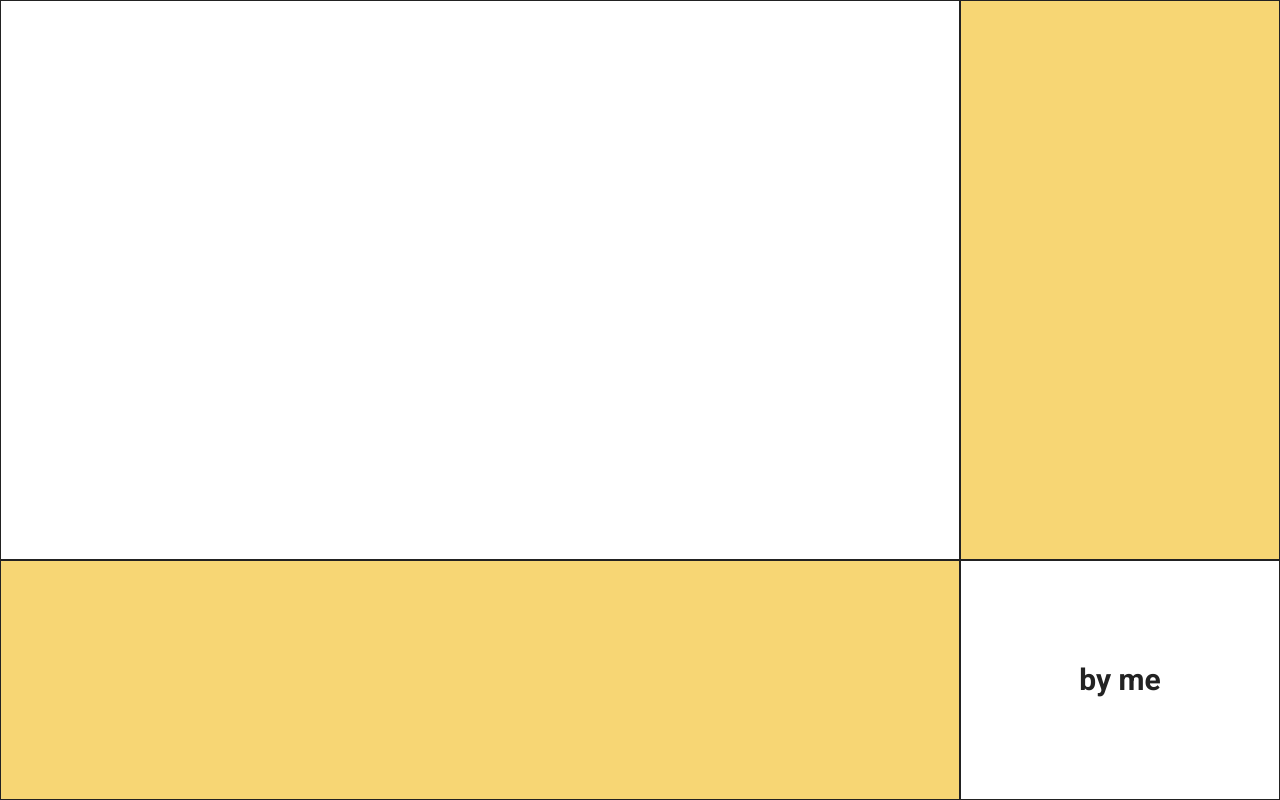
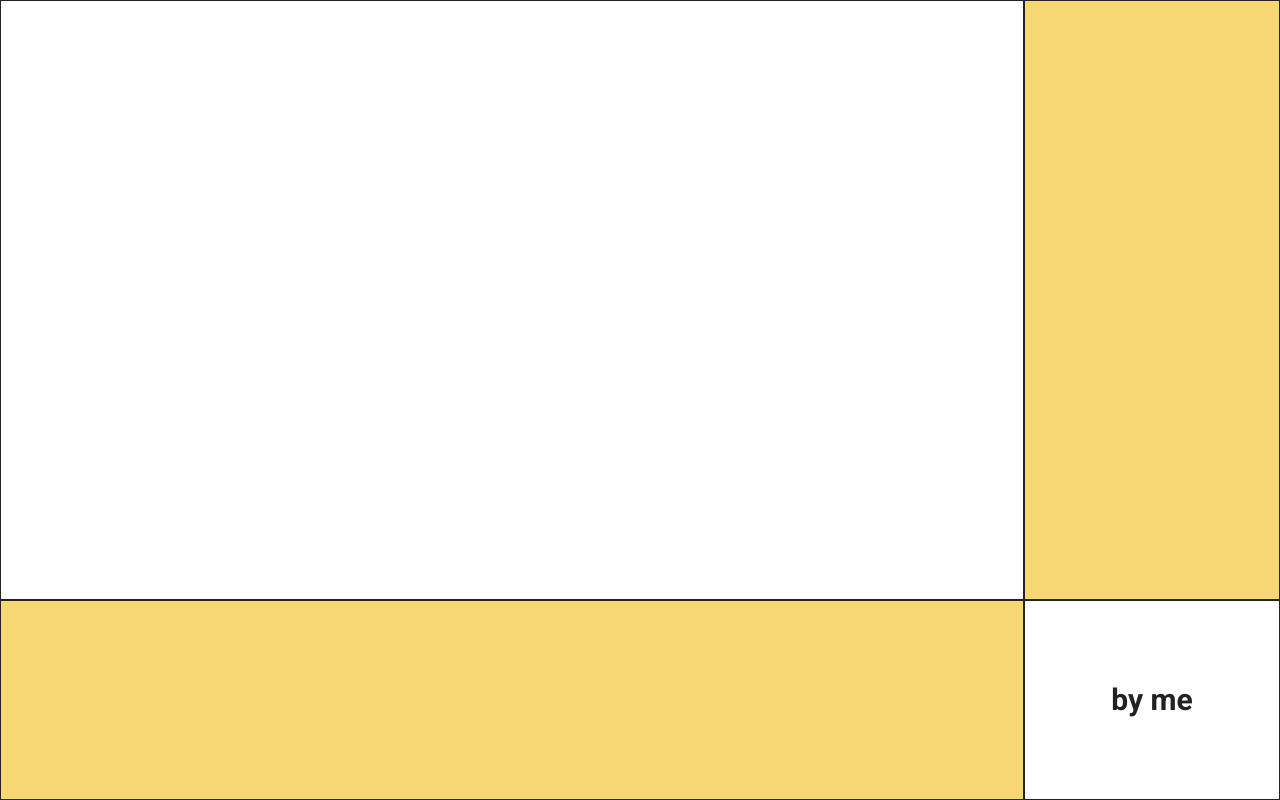
Before and after one commit to oliveiraD4vi/rick-morty, a React (Create React App) app: page / in a window 1280 px wide. Built offline with nearby package versions, Linux system fonts and the light colour scheme.

Commit message:
[005] ajustados tamanhos dos elementos

```diff
--- a/src/styles/global.scss
+++ b/src/styles/global.scss
@@ -11,12 +11,12 @@
 	height: 100vh;
 
 	.base-container {
-		width: 75%;
+		width: 80%;
 		height: 100%;
 
 		.base-showcase {
 			width: 100%;
-			height: 70%;
+			height: 75%;
 			padding: 20px;
 			border: 1px solid var(--black-700);
 			background-color: var(--white-900);
@@ -24,7 +24,7 @@
 
 		.base {
 			width: 100%;
-			height: 30%;
+			height: 25%;
 			padding: 20px;
 			border: 1px solid var(--black-700);
 			background-color: var(--yellow-500);
@@ -32,12 +32,12 @@
 	}
 
 	.lateral-showcase-container {
-		width: 25%;
+		width: 20%;
 		height: 100%;
 
 		.lateral-showcase {
 			width: 100%;
-			height: 70%;
+			height: 75%;
 			padding: 20px;
 			border: 1px solid var(--black-700);
 			background-color: var(--yellow-500);
@@ -48,7 +48,7 @@
 			justify-content: center;
 			align-items: center;
 			width: 100%;
-			height: 30%;
+			height: 25%;
 			padding: 20px;
 			border: 1px solid var(--black-700);
 			background-color: var(--white-900);
```
